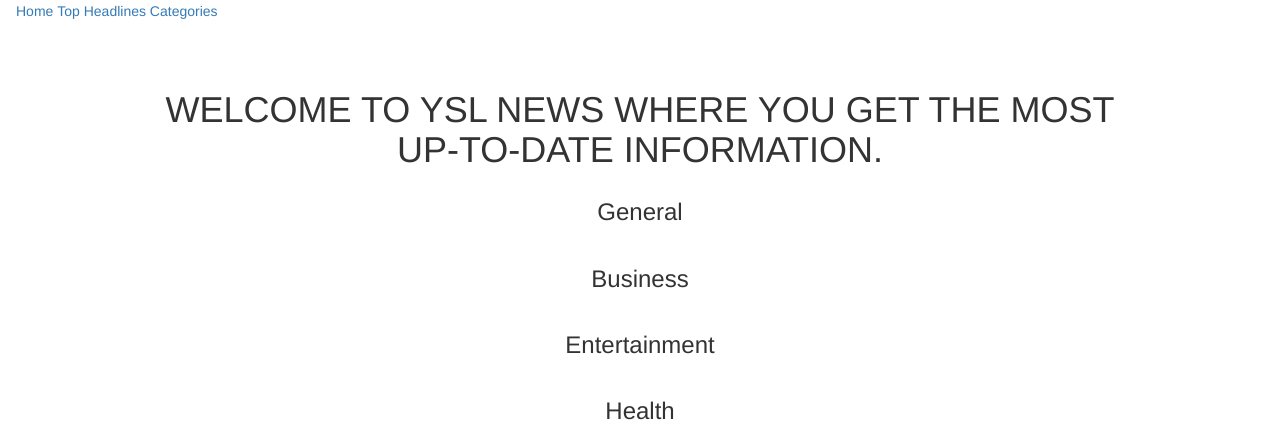
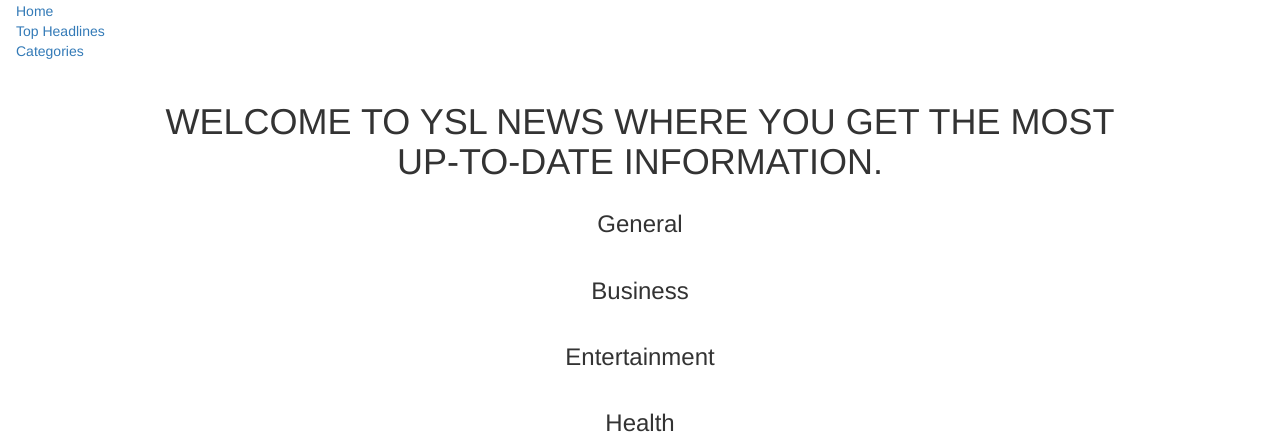
Before and after one commit to Alvin-21/news, a Flask app: template app/templates/index.html in a window 1280 px wide. Shown: the top 435 px of the page. Run offline with Flask 2, Linux system fonts and the light colour scheme; the template is opened without the code that fills it, so the values that code supplies are empty; some libraries are stand-ins or nearby versions.

Commit message:
Fix bug.

```diff
--- a/app/templates/navbar.html
+++ b/app/templates/navbar.html
@@ -1,10 +1,15 @@
 <nav class="navbar navbar-expand-lg navbar-light bg-light">
   <div class="collapse navbar-collapse" id="navbarNavDropdown">
     <div class="navbar-nav">
+      <div class="nav-item active">
         <a class="nav-link" href="/">Home <span class="sr-only">(current)</span></a>
+      </div>
+      <div class="nav-item">
         <a class="nav-link" href="/topheadlines">Top Headlines</a>
-      <a class="nav-link dropdown-toggle" href="#" id="navbarDropdownMenuLink" data-toggle="dropdown"
-        aria-haspopup="true" aria-expanded="false">
+      </div>
+      <div class="nav-item dropdown">
+        <a class="nav-link dropdown-toggle" href="#" id="navbarDropdownMenuLink" data-toggle="dropdown" aria-haspopup="true"
+          aria-expanded="false">
           Categories
         </a>
         <div class="dropdown-menu" aria-labelledby="navbarDropdownMenuLink">
@@ -18,4 +23,5 @@
         </div>
       </div>
     </div>
+  </div>
 </nav>
```
Also changed, not shown: app/static/css/styles.css (added). Lines whose indentation alone changed are shown as unchanged.
